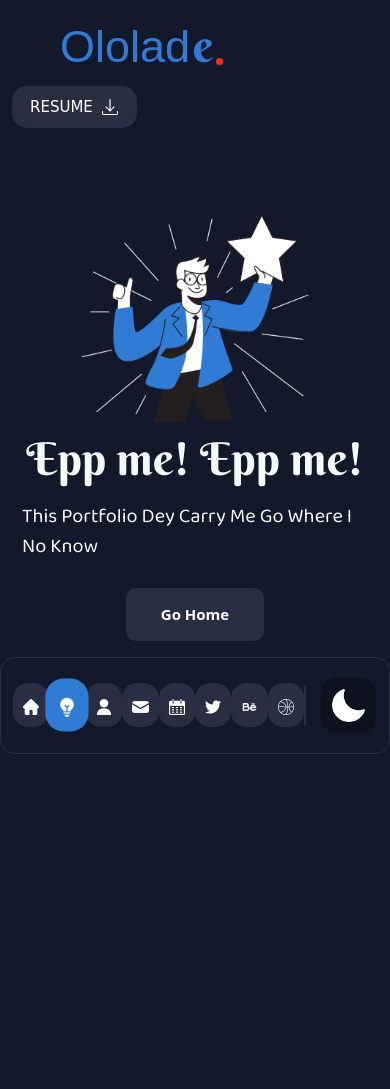
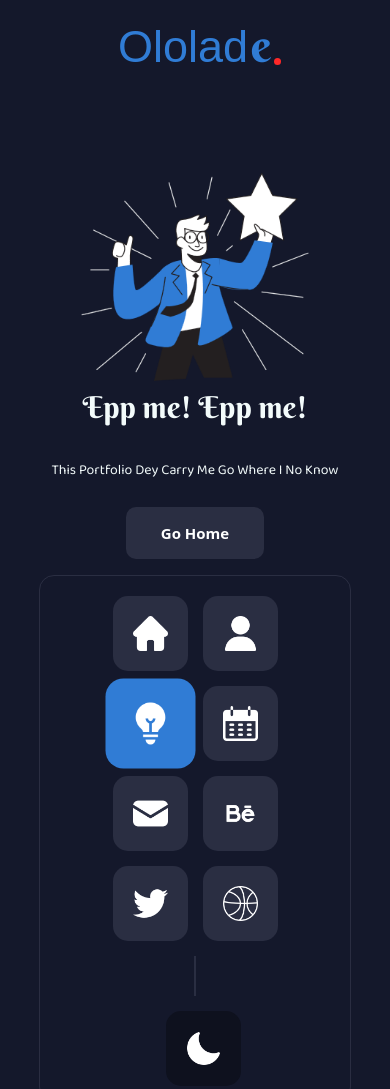
Before and after one commit to Omsmir/Ololade, a plain HTML site: page index.html in a window 390 px wide. Shown: the top 1089 px of the page. Before the commit the page ends 844 px from the top, so only its background shows below. Drawn offline with nearby package versions, Linux system fonts and the light colour scheme; a web font is replaced by a local one.

Commit message:
New Updates

```diff
--- /dev/null
+++ b/css/media.css
@@ -0,0 +1,90 @@
+@media (max-width: 998px){
+
+}
+
+@media (max-width: 767px){
+    .items .cul {
+        flex-direction: column !important;
+    }
+    .items li{
+        margin-right: 0;
+        margin-bottom: 15px;
+    }
+    .items .cul li:last-of-type {
+        margin-bottom: 0;
+    }
+
+}
+
+@media (max-width:576px) {
+    .items {
+        width: 80% !important;
+    }
+
+    .items .cul {
+        margin-right: 10px;
+        }
+        .items li a {
+            padding: 7px;
+        }
+}
+.container-fluid {
+    transition: 0.3s ease-in-ou3t;
+}
+nav {
+    transition: 0.3s ease-in-out;
+}
+
+
+@media (max-width:398px) {
+    .container-fluid {
+        justify-content: center !important;
+
+    }
+
+
+    .logo {
+        margin-left: 0 !important;
+        margin-right:  0 !important;
+    }
+
+    .resume {
+        display: none;
+    }
+    .epp {
+        font-size: 30px !important;
+    }
+    .para {
+        font-size: 14px !important;
+    }
+    .items {
+        flex-direction: column;
+    }
+    .items .cul {
+        flex-direction: row !important;
+        width: 100%;
+        margin-right: 0;
+
+    }
+    .items .cul li {
+        margin-right: 15px;
+    }
+    .items .cul li:last-of-type{
+        margin-right: 0;
+        margin-bottom: 15px !important;
+    }
+    .items .cul li a {
+        padding: 20px;
+    }
+    .stick {
+        margin-bottom: 15px;
+    }
+     .items .dark {
+        width: 75px;
+        height: 75px;
+
+    }
+    .last {
+        margin-bottom: 15px;
+    }
+}
--- a/css/style.css
+++ b/css/style.css
@@ -27,6 +27,7 @@ body {
     color: var(--root-color) !important;
     font-size: 45px !important;
     position: relative;
+    margin-left: 3rem;
 }
 
 .logo span{
@@ -119,6 +120,12 @@ body {
     font-weight: bold;
 }
 
+.row.item {
+    display: flex;
+    justify-content: center !important;
+    align-items: center;
+}
+
 .items {
     display: flex;
     flex-direction: row;
@@ -129,6 +136,14 @@ body {
     border-radius: 15px;
     padding: 20px;
     width: 800px !important;
+}
+.items .cul {
+    width: calc(100% / 4);
+    display: flex;
+    justify-content: center;
+    align-items: center;
+    flex-direction: row;
+
 }
 .items .stick {
     width: 2px;
@@ -147,10 +162,11 @@ body {
 }
 
 .items li {
-    width: calc(100% / 8);
     display: flex;
     justify-content: center;
     align-items: center;
+    margin-right: 30px;
+
 }
 .items .dark
 {
--- a/index.html
+++ b/index.html
@@ -7,8 +7,10 @@
     <title>Cv</title>
     <link rel="icon" href="imgs/logo.png" type="image/x-icon">
     <link rel="stylesheet" href="css/style.css">
+    <link rel="stylesheet" href="css/media.css">
     <link rel="stylesheet" href="css/all.min.css">
     <link rel="stylesheet" href="css/bootstrap.min.css">
+    <link href="https://unpkg.com/aos@2.3.1/dist/aos.css" rel="stylesheet">
     <link rel="preconnect" href="https://fonts.googleapis.com">
 <link rel="preconnect" href="https://fonts.gstatic.com" crossorigin>
 <link href="https://fonts.googleapis.com/css2?family=Amaranth:wght@700&display=swap" rel="stylesheet">
@@ -16,11 +18,11 @@
 <link href="https://fonts.googleapis.com/css2?family=Baloo+Da+2&display=swap" rel="stylesheet">
 <link href="https://fonts.googleapis.com/css2?family=Edu+VIC+WA+NT+Beginner&display=swap" rel="stylesheet">
 </head>
-<body >
+<body class="night">
     <nav class="navbar navbar-expand-lg sticky-top ">
         <div class="container-fluid">
-          <a class="navbar-brand ms-5 logo" href="javascript:void(0)">Ololad <span>e</span> <div class="ball"></div></a>
-         <a class="resume me-5 " href="/omar.pdf" download>
+          <a class="navbar-brand logo" href="javascript:void(0)" data-aos="zoom-in" data-aos-delay="150"  data-aos-duration="600">Ololad <span>e</span> <div class="ball"></div></a>
+         <a class="bttn resume me-5 " href="/omar.pdf" download>
             resume
             <img src="imgs/download.png" class="img-fluid ms-2" alt="">
          </a>
@@ -29,25 +31,35 @@
       </nav>
       <div class="container">
 <div class="col first">
-    <div class="col-lg-4 ">
+    <div class="cul ">
         <img src="imgs/Achievement _Flatline.png" class="img-fluid" alt="">
     </div>
     <div class="text">
-        <h1 class="night"> Epp me! Epp me!</h1>
-        <p class="night text-capitalize">this portfolio dey carry me go where i no know</p>
+        <h1 class="night epp" data-aos="fade-down" data-aos-delay="150"  data-aos-duration="600"> Epp me! Epp me!</h1>
+        <p class="night text-capitalize para" data-aos="fade-up" data-aos-delay="150"  data-aos-duration="600">this portfolio dey carry me go where i no know</p>
     </div>
-    <button class="button ">Go Home</button>
+    <button class="bttn button">Go Home</button>
 </div>
-<div class="row text-center flex justify-content-center mt-3">
-    <ul class="items">
-        <li><a href="javascript:void(0)"><img src="imgs/home.png" class="img-fluid" alt=""></a></li>
-        <li><a href="javascript:void(0)" class="active"><img src="imgs/lightbulb.png" class="img-fluid" alt=""></a></li>
-        <li><a href="javascript:void(0)"><img src="imgs/user.png" class="img-fluid" alt=""></a></li>
-        <li><a href="javascript:void(0)"><img src="imgs/mail.png" class="img-fluid" alt=""></a></li>
-        <li><a href="javascript:void(0)"><img src="imgs/calendar.png" class="img-fluid" alt=""></a></li>
-        <li><a href="javascript:void(0)"><img src="imgs/twitter.png" class="img-fluid" alt=""></a></li>
-        <li><a href="javascript:void(0)"><img src="imgs/behance.png" class="img-fluid" alt=""></a></li>
-        <li><a href="javascript:void(0)"><img src="imgs/basketball-ball.png" class="img-fluid" alt=""></a></li>
+<div class="row item text-center flex justify-content-center mt-3" >
+    <ul class="items" >
+        <div class="cul" >
+            <li><a href="javascript:void(0)"><img src="imgs/home.png" class="img-fluid" alt=""></a></li>
+            <li><a href="javascript:void(0)"><img src="imgs/user.png" class="img-fluid" alt=""></a></li>
+        </div>
+        <div class="cul">
+            <li><a href="javascript:void(0)" class="active"><img src="imgs/lightbulb.png" class="img-fluid" alt=""></a></li>
+            <li><a href="javascript:void(0)"><img src="imgs/calendar.png" class="img-fluid" alt=""></a></li>
+        </div>
+<div class="cul">
+    <li><a href="javascript:void(0)"><img src="imgs/mail.png" class="img-fluid" alt=""></a></li>
+    <li><a href="javascript:void(0)"><img src="imgs/behance.png" class="img-fluid" alt=""></a></li>
+
+</div>
+<div class="cul">
+    <li><a href="javascript:void(0)"><img src="imgs/twitter.png" class="img-fluid" alt=""></a></li>
+    <li><a href="omar.pdf" download><img src="imgs/basketball-ball.png" class="img-fluid" alt=""></a></li>
+
+</div>
         <span class="stick"></span>
         <div class="last">
             <span class="dark"><img src="imgs/night-mode.png" class="img-fluid" alt=""></span>
@@ -56,6 +68,11 @@
     </ul>
 </div>
       </div>
+      <script src="https://unpkg.com/aos@2.3.1/dist/aos.js"></script>
+
+      <script>
+        AOS.init();
+      </script>
       <script src="js/index.js"></script>
       <script src="js/all.min.js"></script>
       <script src="js/bootstrap.bundle.min.js"></script>
--- a/js/index.js
+++ b/js/index.js
@@ -25,14 +25,15 @@ let btn = document.querySelectorAll(".button")
 
 dark.addEventListener("click",()=>{
     if(dark.classList.contains("dark")){
-        li.forEach((ele)=>{
-            if(ele.classList.contains("active")){
-                return true
-            }else{
-                ele.classList.add("night")
-            }
-        })
-        document.body.classList.add("light")
+
+        if(document.body.classList.contains("night")){
+            document.body.classList.remove("night")
+            document.body.classList.add("light")
+
+        }else {
+            document.body.classList.remove("light")
+            document.body.classList.add("night")
+        }
         h1.forEach((ele)=>{
             if(ele.classList.contains("night")){
                 ele.classList.remove("night")
@@ -45,7 +46,14 @@ dark.addEventListener("click",()=>{
         })
 
         p.forEach((ele)=>{
-            ele.classList.add("light")
+            if(ele.classList.contains("night")){
+                ele.classList.remove("night")
+
+            }else {
+                ele.classList.remove("light")
+                ele.classList.add("night")
+
+            }
         })
 
     }else {
```
